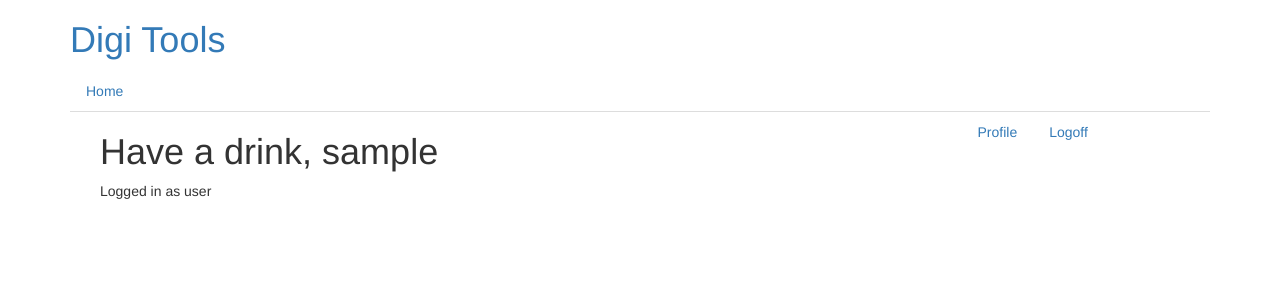
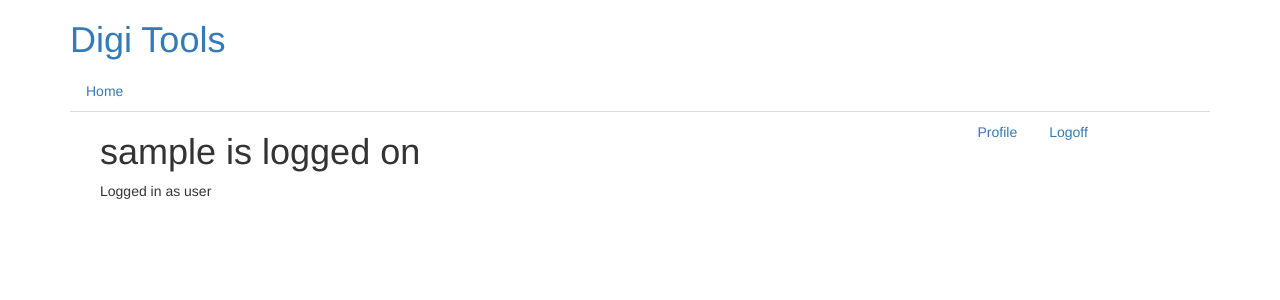
Before and after one commit to beerfleet/digitools, a PHP site: template html/homepage.html.twig in a window 1280 px wide. Shown: the top 300 px of the page. Run offline with PHP 8.4, Linux system fonts and the light colour scheme; the template is opened without the code that fills it: most values are stand-ins (such as "Sample title", 1, 10 or a date in 2020); some libraries are stand-ins or nearby versions.

Commit message:
removed more whisky leftovers

```diff
--- a/html/homepage.html.twig
+++ b/html/homepage.html.twig
@@ -8,12 +8,12 @@
     <div class="container welcome">
       {% if globals.user is defined and globals.user is not null %}
       {% set user = globals.user %}
-        <h1>Have a drink, {{ globals.user.username }}</h1>
-      {% if user.isAdmin() %}
-        <span class="status">Logged in as admin</span>
-      {% else %}
-        <span class="status">Logged in as user</span>
-      {% endif %}
+        <h1>{{ globals.user.username }} is logged on</h1>
+        {% if user.isAdmin() %}
+          <span class="status">Logged in as admin</span>
+        {% else %}
+          <span class="status">Logged in as user</span>
+        {% endif %}
       {% else %}
         <h1>Welcome</h1>
       {% endif %}
```
